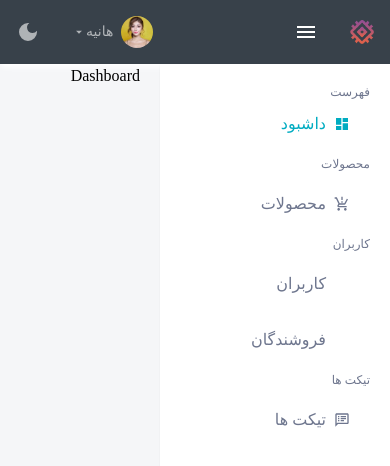
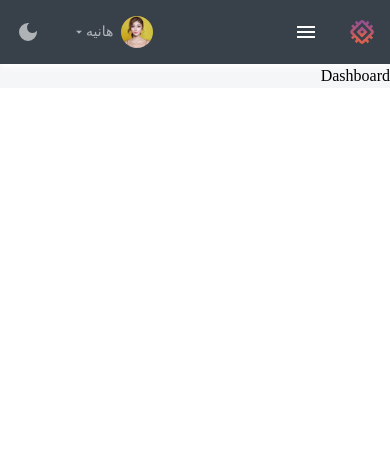
Before and after one commit to Mhboolor/my-dashboard, a React (Create React App) app: page / in a window 390 px wide. Shown: the top 466 px of the page. Built offline with nearby package versions, Linux system fonts and the light colour scheme; some icons are missing.

Commit message:
feat:make responsive sidebar

```diff
--- a/src/App.js
+++ b/src/App.js
@@ -2,16 +2,22 @@
 import { Outlet } from "react-router-dom";
 import Header from "./components/header/Header";
 import Sidebar from "./components/sidebar/Sidebar";
-
+import { useState } from "react";
 
 function App() {
+
+  const [ showMenu , setShowMenu ] = useState(false)
+  const changeMenuStatus = () => {
+    setShowMenu(prev => !prev)
+  }
+
   return (
     <div className="bg-light">
       <header>
-        <Header/>
+        <Header changeMenuStatus={changeMenuStatus}/>
       </header>
-      <div className="flex gap-5">
-        <aside className="w-full h-screen overflow-auto max-w-[230px] shadow-sm bg-white">
+      <div className="flex gap-5 relative">
+        <aside className={`${showMenu ? 'w-full' : 'w-0'} absolute right-0 top-0 ease-in-out duration-200 z-20 md:relative md:w-full h-screen overflow-auto max-w-[230px] shadow-sm bg-white`}>
           <Sidebar/>
         </aside>
         <main>
--- a/src/components/header/Header.jsx
+++ b/src/components/header/Header.jsx
@@ -1,7 +1,7 @@
 import React from "react";
 import { MdMenu, MdDarkMode, MdSunny, MdArrowDropDown } from "react-icons/md";
 
-function Header() {
+function Header({changeMenuStatus}) {
   return (
     <div className="flex items-center justify-between p-4 w-full md:px-10 bg-dark shadow-md shadow-white">
       <div className="flex items-center gap-8">
@@ -12,7 +12,7 @@ function Header() {
         />
         <img src="./images/logo-sm.png" alt="" className="md:hidden h-6 w-6" />
         <div className="flex items-center justify-center md:hidden text-2xl text-white">
-          <button className="bg-transparent">
+          <button className="bg-transparent" onClick={changeMenuStatus}>
             <MdMenu />
           </button>
         </div>
```
